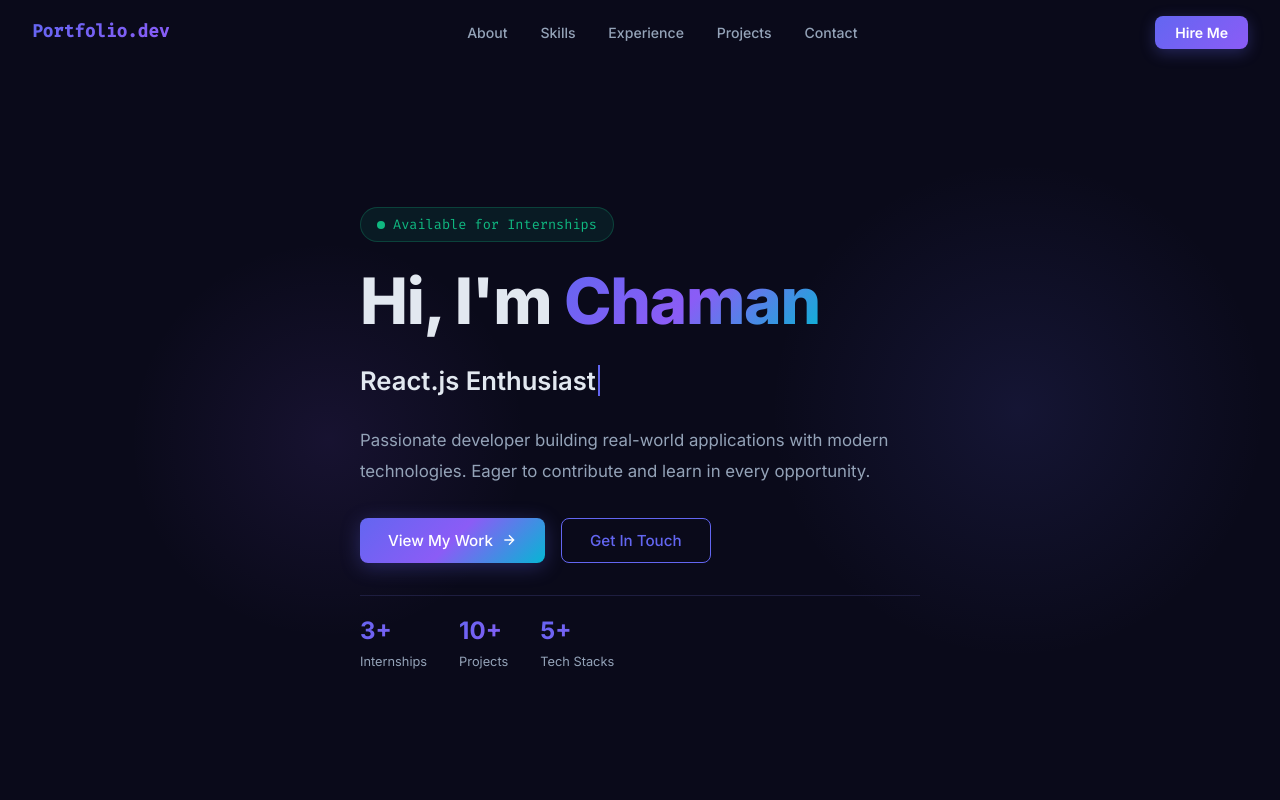
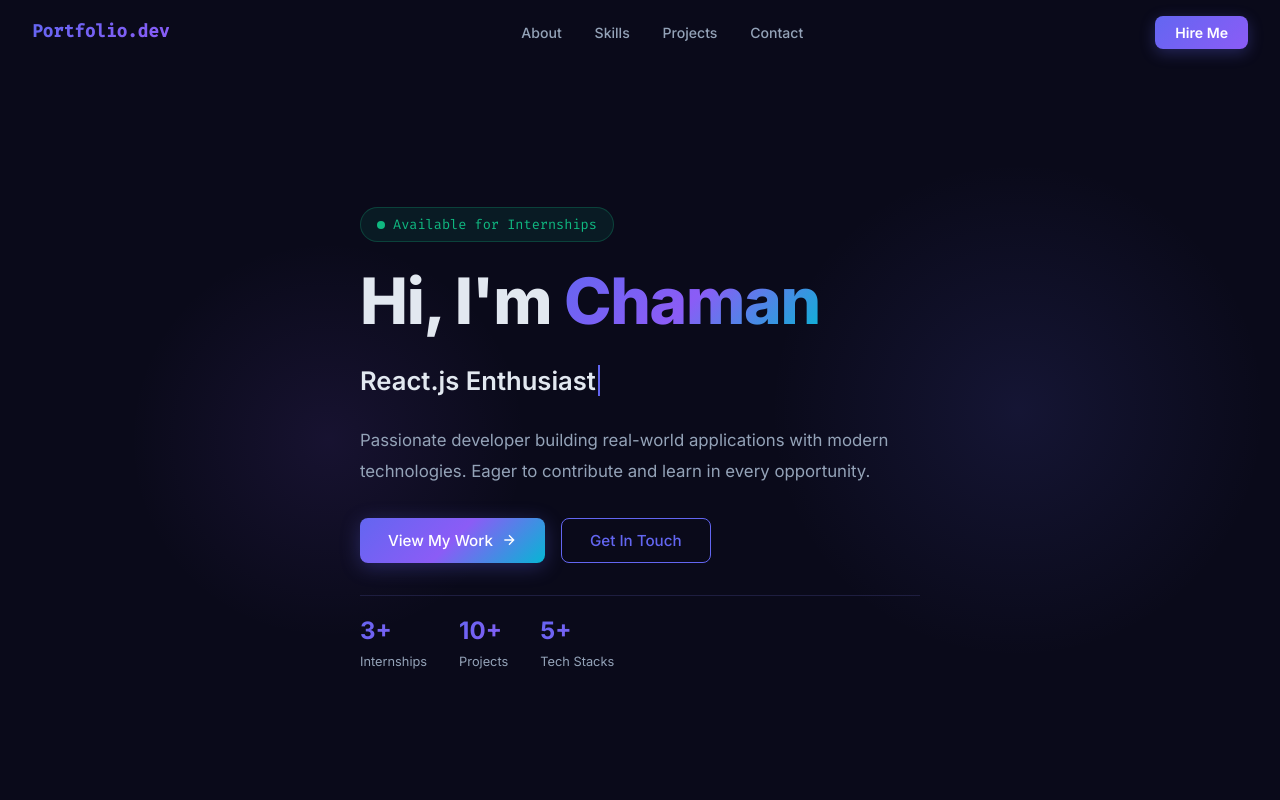
Before and after one commit to chukkachaman/portfolio, a React (Create React App) app in the folder frontend/: page / in a window 1280 px wide. Shown: the top 800 px of the page. Built offline with nearby package versions, Linux system fonts and the light colour scheme; no server answers.

Commit message:
Remove Experience section from frontend
Removed Experience component import and usage from App.js. Removed
Experience link from Navbar navigation since work history no longer exists.

```diff
--- a/frontend/src/App.js
+++ b/frontend/src/App.js
@@ -3,7 +3,6 @@ import Navbar from './components/Navbar';
 import Hero from './components/Hero';
 import About from './components/About';
 import Skills from './components/Skills';
-import Experience from './components/Experience';
 import Projects from './components/Projects';
 import Contact from './components/Contact';
 import Footer from './components/Footer';
@@ -33,7 +32,6 @@ function App() {
       <Hero personal={data?.personal} />
       <About personal={data?.personal} />
       <Skills skills={data?.skills} />
-      <Experience experience={data?.experience} />
       <Projects projects={data?.projects} />
       <Contact personal={data?.personal} />
       <Footer personal={data?.personal} />
--- a/frontend/src/components/Navbar.jsx
+++ b/frontend/src/components/Navbar.jsx
@@ -1,6 +1,6 @@
 import React, { useState, useEffect } from 'react';
 
-const links = ['About', 'Skills', 'Experience', 'Projects', 'Contact'];
+const links = ['About', 'Skills', 'Projects', 'Contact'];
 
 export default function Navbar({ personal }) {
   const [scrolled, setScrolled] = useState(false);
```
